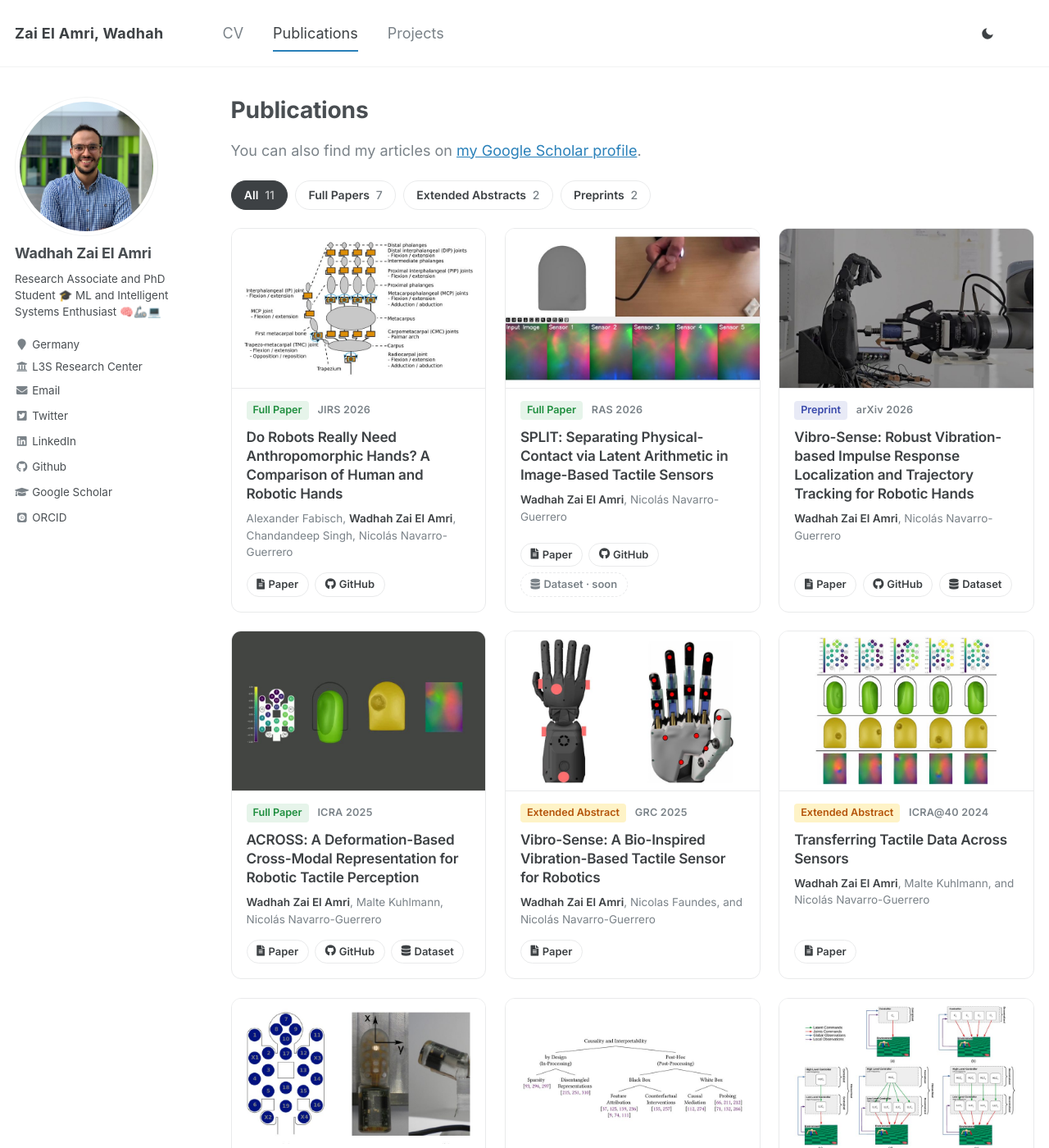
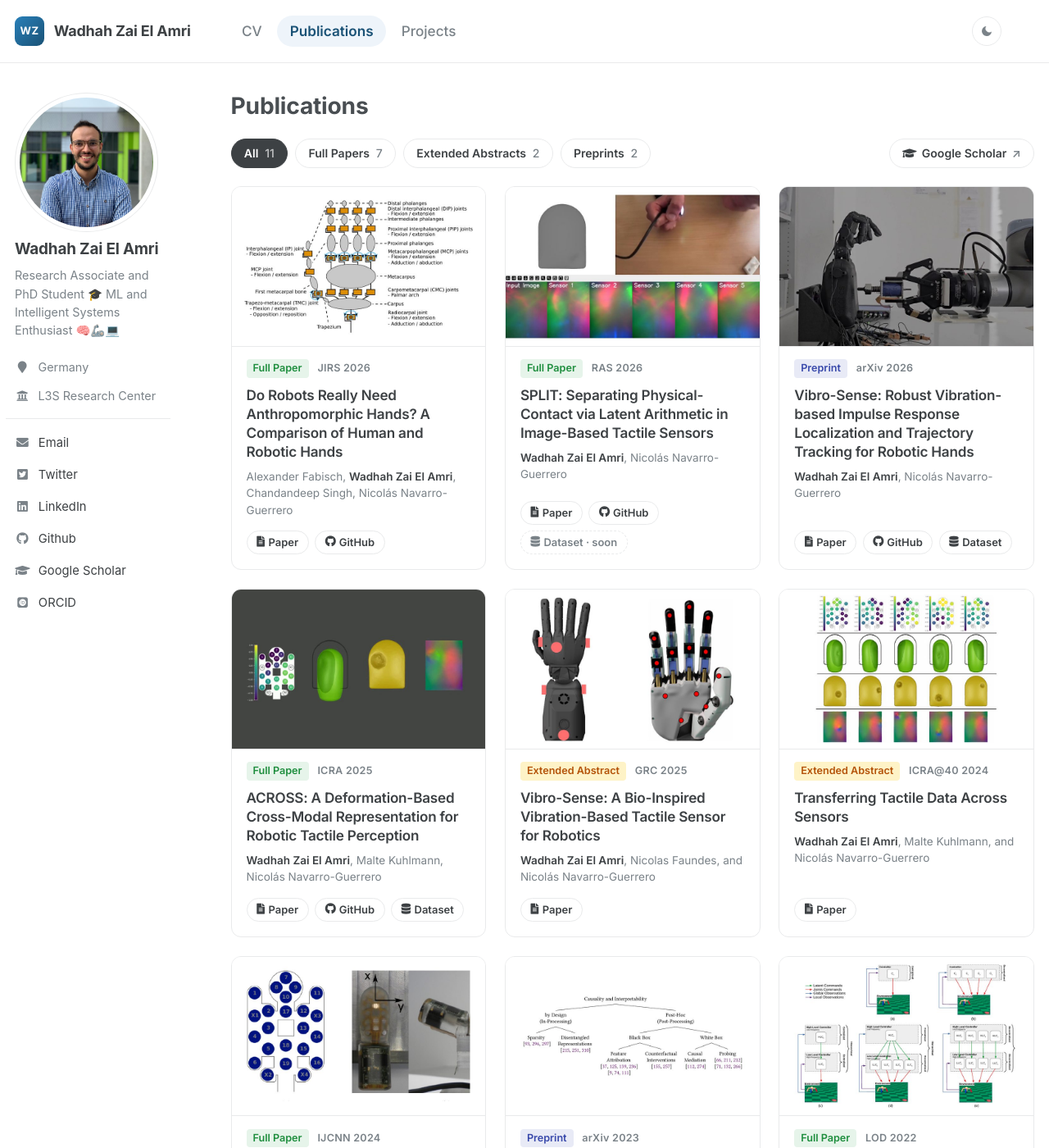
Before and after one commit to wzaielamri/wzaielamri.github.io, a Jekyll site: the page built from _pages/publications.md, in a window 1280 px wide and 1400 px high. Shown: the whole window at 82% size. Built offline with Jekyll 4.4.1, drawn with Linux system fonts in a browser that asks for light colours; some web fonts are replaced.

Commit message:
update design

```diff
--- a/_includes/author-profile.html
+++ b/_includes/author-profile.html
@@ -23,10 +23,10 @@
     <button class="btn btn--inverse">Follow</button>
     <ul class="author__urls social-icons">
       {% if author.location %}
-        <li><i class="fa fa-fw fa-map-marker" aria-hidden="true"></i> {{ author.location }}</li>
+        <li class="author__meta"><i class="fa fa-fw fa-map-marker" aria-hidden="true"></i> {{ author.location }}</li>
       {% endif %}
       {% if author.employer %}
-        <li><i class="fas fa-fw fa-university" aria-hidden="true"></i> {{ author.employer }}</li>
+        <li class="author__meta"><i class="fas fa-fw fa-university" aria-hidden="true"></i> {{ author.employer }}</li>
       {% endif %}
       {% if author.uri %}
         <li><a href="{{ author.uri }}"><i class="fas fa-fw fa-link" aria-hidden="true"></i> {{ site.data.ui-text[site.locale].website_label | default: "Website" }}</a></li>
--- a/_includes/masthead.html
+++ b/_includes/masthead.html
@@ -6,7 +6,8 @@
       <nav id="site-nav" class="greedy-nav">
         <button><div class="navicon"></div></button>
         <ul class="visible-links">
-          <li class="masthead__menu-item masthead__menu-item--lg"><a href="{{ base_path }}/">{{ site.title }}</a></li>
+          {% assign name_words = site.name | split: " " %}
+          <li class="masthead__menu-item masthead__menu-item--lg"><a href="{{ base_path }}/" class="masthead__brand"><span class="masthead__mark" aria-hidden="true">{{ name_words[0] | slice: 0 }}{{ name_words[1] | slice: 0 }}</span><span class="masthead__name">{{ site.name }}</span></a></li>
           {% for link in site.data.navigation.main %}
             {% if link.url contains 'http' %}
               {% assign domain = '' %}
--- a/_pages/publications.md
+++ b/_pages/publications.md
@@ -4,10 +4,6 @@ title: "Publications"
 permalink: /publications/
 author_profile: true
 ---
-
-{% if site.author.googlescholar %}
-  <p class="archive__lead">You can also find my articles on <a href="{{ site.author.googlescholar }}">my Google Scholar profile</a>.</p>
-{% endif %}
 
 {% include base_path %}
 
@@ -16,12 +12,17 @@ author_profile: true
 {% assign abstracts = pubs | where: "pub_type", "extended_abstract" %}
 {% assign preprints = pubs | where: "pub_type", "preprint" %}
 
-{% comment %}Shown by custom.js; without JS every card stays visible.{% endcomment %}
-<div class="card-filters" role="group" aria-label="Filter by type" hidden>
-  <button type="button" class="card-filter" data-filter="all" aria-pressed="true">All <span>{{ pubs.size }}</span></button>
-  <button type="button" class="card-filter" data-filter="full_paper" aria-pressed="false">Full Papers <span>{{ full_papers.size }}</span></button>
-  <button type="button" class="card-filter" data-filter="extended_abstract" aria-pressed="false">Extended Abstracts <span>{{ abstracts.size }}</span></button>
-  <button type="button" class="card-filter" data-filter="preprint" aria-pressed="false">Preprints <span>{{ preprints.size }}</span></button>
+<div class="archive__toolbar">
+  {% comment %}Shown by custom.js; without JS every card stays visible.{% endcomment %}
+  <div class="card-filters" role="group" aria-label="Filter by type" hidden>
+    <button type="button" class="card-filter" data-filter="all" aria-pressed="true">All <span>{{ pubs.size }}</span></button>
+    <button type="button" class="card-filter" data-filter="full_paper" aria-pressed="false">Full Papers <span>{{ full_papers.size }}</span></button>
+    <button type="button" class="card-filter" data-filter="extended_abstract" aria-pressed="false">Extended Abstracts <span>{{ abstracts.size }}</span></button>
+    <button type="button" class="card-filter" data-filter="preprint" aria-pressed="false">Preprints <span>{{ preprints.size }}</span></button>
+  </div>
+  {% if site.author.googlescholar %}
+    <a class="archive__scholar" href="{{ site.author.googlescholar }}" title="All my articles on Google Scholar"><i class="fas fa-graduation-cap" aria-hidden="true"></i> Google Scholar <span aria-hidden="true">↗</span></a>
+  {% endif %}
 </div>
 
 <div class="card-grid">
--- a/assets/css/custom.css
+++ b/assets/css/custom.css
@@ -24,7 +24,6 @@ h1, h2, h3, h4, h5, h6 {
   --text-muted:       #7a8288;
   --border:           #e9eaeb;
   --masthead-bg:      #ffffff;
-  --sidebar-bg:       #ffffff;
   --code-bg:          #f6f8fa;
   --link:             #2980b9;
   --link-hover:       #1a5276;
@@ -33,10 +32,12 @@ h1, h2, h3, h4, h5, h6 {
   --chip-bg:          #eef4fa;
   --chip-text:        #1a5276;
   --on-accent:        #ffffff;  /* text on an accent-filled button */
+  --nav-hover:        rgba(128, 128, 128, 0.12);
   --transition-speed: 0.25s;
   /* Measured at runtime in custom.js; this is the one-row no-JS fallback
-     (1em wrapper padding + 0.5rem link padding + line-height, at 18px root). */
-  --masthead-height:  82px;
+     (0.6em wrapper padding around the 2rem monogram and the nav pills, at
+     18px root). */
+  --masthead-height:  77px;
 }
 
 /* --------------------------------------------------------------------------
@@ -51,7 +52,6 @@ h1, h2, h3, h4, h5, h6 {
   --text-muted:       #8899aa;
   --border:           #2e333d;
   --masthead-bg:      #13161b;
-  --sidebar-bg:       #1e2229;
   --code-bg:          #22262e;
   --link:             #5dade2;
   --link-hover:       #85c1e9;
@@ -91,56 +91,6 @@ video,
 [data-theme="dark"] body {
   background-color: var(--bg);
   color: var(--text);
-}
-
-[data-theme="dark"] .masthead {
-  background-color: var(--masthead-bg);
-  border-bottom-color: var(--border);
-}
-
-[data-theme="dark"] .greedy-nav {
-  background: var(--masthead-bg);
-}
-
-[data-theme="dark"] .greedy-nav a {
-  color: var(--text);
-}
-
-[data-theme="dark"] .greedy-nav a:hover {
-  color: var(--link);
-}
-
-[data-theme="dark"] .greedy-nav .hidden-links {
-  background: var(--bg-alt);
-  border-color: var(--border);
-}
-
-[data-theme="dark"] .greedy-nav .hidden-links a:hover {
-  background: var(--bg);
-  color: var(--link);
-}
-
-[data-theme="dark"] .greedy-nav button {
-  background-color: #2e3440;
-}
-
-[data-theme="dark"] .sidebar,
-[data-theme="dark"] .author__urls-wrapper {
-  background-color: var(--sidebar-bg);
-}
-
-[data-theme="dark"] .author__name,
-[data-theme="dark"] .author__bio {
-  color: var(--text);
-}
-
-[data-theme="dark"] .author__urls a,
-[data-theme="dark"] .author__urls li {
-  color: var(--text-muted);
-}
-
-[data-theme="dark"] .author__urls a:hover {
-  color: var(--link);
 }
 
 /* The theme paints these icons (near-)black, which vanishes on the dark sidebar */
@@ -276,33 +226,33 @@ video,
   z-index: 30;
 
   background: none;
-  border: none;
+  border: 1px solid var(--border);
   cursor: pointer;
-  padding: 5px;
+  padding: 0;
   border-radius: 50%;
   display: inline-flex;
   align-items: center;
   justify-content: center;
-  color: var(--text, #3d4144);
+  color: var(--text-muted);
   line-height: 1;
-  width: 34px;
-  height: 34px;
+  width: 36px;
+  height: 36px;
 }
 
 .dark-mode-toggle:hover {
-  background-color: rgba(128, 128, 128, 0.15);
-  transform: translateY(-50%) scale(1.12);
-}
-
-.dark-mode-toggle:focus {
+  background-color: var(--nav-hover);
+  color: var(--text);
+}
+
+.dark-mode-toggle:focus-visible {
   outline: 2px solid var(--accent, #2980b9);
   outline-offset: 2px;
 }
 
 .dark-mode-toggle svg {
   display: block;
-  width: 18px;
-  height: 18px;
+  width: 16px;
+  height: 16px;
   pointer-events: none;
 }
 
@@ -318,13 +268,34 @@ video,
   padding-right: 5.8rem;
 }
 
-/* Keep nav controls readable and pinned right in both themes */
+/* Burger button: the same round button as the theme toggle, pinned right */
 .greedy-nav button {
+  top: 50%;
   right: 0;
+  width: 36px;
+  height: 36px;
+  padding: 0;
+  border: 1px solid var(--border);
+  border-radius: 50%;
   background-color: transparent;
-  color: var(--text, #3d4144);
-  padding: 0 0.35rem;
+  color: var(--text-muted);
+  transform: translateY(-50%);
   z-index: 31;
+}
+
+.greedy-nav button:hover {
+  background-color: var(--nav-hover);
+  color: var(--text);
+}
+
+.navicon,
+.navicon::before,
+.navicon::after,
+.close .navicon::before,
+.close .navicon::after {
+  width: 16px;
+  height: 2px;
+  border-radius: 1px;
 }
 
 .navicon,
@@ -333,12 +304,18 @@ video,
   background: currentColor;
 }
 
+.navicon::before { top: -5px; }
+.navicon::after  { bottom: -5px; }
+
 
 /* Small screens: shrink author/site title instead of letting it disappear into menu */
 @media (max-width: 650px) {
-  .masthead__menu-item--lg a {
-    font-size: 0.88rem;
+  .greedy-nav .visible-links .masthead__brand {
     max-width: 58vw;
+    font-size: 0.9rem;
+  }
+
+  .masthead__name {
     overflow: hidden;
     text-overflow: ellipsis;
     white-space: nowrap;
@@ -346,13 +323,14 @@ video,
 
   .dark-mode-toggle {
     right: 2.55rem;
-    width: 32px;
-    height: 32px;
+    width: 34px;
+    height: 34px;
   }
 
   .greedy-nav button {
     right: 2.9rem;
-    padding: 0 0.4rem;
+    width: 34px;
+    height: 34px;
   }
 
   .masthead__inner-wrap .greedy-nav {
@@ -369,7 +347,7 @@ video,
    -------------------------------------------------------------------------- */
 @media (min-width: 57.8125em) {
   .sidebar.sticky {
-    top: calc(var(--masthead-height, 82px) + 1em);
+    top: calc(var(--masthead-height, 77px) + 1em);
   }
 }
 
@@ -522,34 +500,124 @@ a {
   box-shadow: 0 6px 22px rgba(0, 0, 0, 0.15);
 }
 
-/* Nav links: muted, with the current section (aria-current, set in
-   masthead.html) in full text colour and underlined like a hover. */
-.greedy-nav .visible-links a {
-  color: var(--text-muted);
-}
-
-.greedy-nav .visible-links a:hover,
-.greedy-nav .visible-links a[aria-current="page"] {
-  color: var(--text);
-}
-
-.greedy-nav .visible-links a:not(.masthead__menu-item--lg a)::before {
-  height: 2px;
-  background: var(--accent, #2980b9);
-}
-
-.greedy-nav .visible-links a[aria-current="page"]::before {
-  transform: scaleX(1);
-}
-
-/* Masthead title */
-.greedy-nav .visible-links .masthead__menu-item--lg a {
-  letter-spacing: 0.3px;
-  color: var(--text);
-}
-
-.masthead__inner-wrap  {
-  padding-right: 3.2rem;
+/* --------------------------------------------------------------------------
+   Masthead: monogram and name, nav links as pills with the current section
+   (aria-current, set in masthead.html) filled, on a translucent sticky bar
+   -------------------------------------------------------------------------- */
+.masthead {
+  background-color: var(--masthead-bg);
+  border-bottom-color: var(--border);
+}
+
+@supports ((-webkit-backdrop-filter: blur(1px)) or (backdrop-filter: blur(1px))) {
+  .masthead {
+    background-color: color-mix(in srgb, var(--masthead-bg) 88%, transparent);
+    -webkit-backdrop-filter: saturate(180%) blur(12px);
+    backdrop-filter: saturate(180%) blur(12px);
+  }
+}
+
+.masthead__inner-wrap {
+  padding-top: 0.6em;
+  padding-bottom: 0.6em;
+  padding-right: 3.2rem;  /* room for the theme toggle */
+  font-family: 'Inter', -apple-system, BlinkMacSystemFont, 'Segoe UI', Roboto, sans-serif;
+}
+
+.masthead .greedy-nav {
+  background: transparent;
+}
+
+.masthead__menu-item--lg {
+  padding-right: 1.5rem;
+}
+
+/* The theme's sliding underline gives way to the pills */
+.greedy-nav .visible-links a::before {
+  display: none;
+}
+
+.greedy-nav .visible-links .masthead__brand {
+  display: flex;
+  align-items: center;
+  gap: 0.65rem;
+  color: var(--text);
+  font-weight: 700;
+  letter-spacing: -0.01em;
+}
+
+.masthead__mark {
+  display: inline-flex;
+  flex: none;
+  align-items: center;
+  justify-content: center;
+  width: 2rem;
+  height: 2rem;
+  border-radius: 9px;
+  background: linear-gradient(135deg, var(--accent), var(--accent-hover));
+  color: var(--on-accent);
+  font-size: 0.72rem;
+  font-weight: 800;
+  letter-spacing: 0.04em;
+}
+
+.greedy-nav .visible-links a:not(.masthead__brand) {
+  margin: 0 0.1rem;
+  padding: 0.35rem 0.85rem;
+  border-radius: 999px;
+  font-size: 0.95rem;
+  font-weight: 500;
+  color: var(--text-muted);
+}
+
+.greedy-nav .visible-links a:not(.masthead__brand):hover {
+  color: var(--text);
+  background: var(--nav-hover);
+}
+
+.greedy-nav .visible-links a[aria-current="page"],
+.greedy-nav .visible-links a[aria-current="page"]:hover {
+  color: var(--chip-text);
+  background: var(--chip-bg);
+  font-weight: 600;
+}
+
+/* Overflow menu (phones): a rounded card, without the theme's white arrow */
+.greedy-nav .hidden-links {
+  min-width: 11rem;
+  margin-top: 0.6rem;
+  padding: 0.35rem;
+  border: 1px solid var(--border);
+  border-radius: 12px;
+  background: var(--card-bg);
+  box-shadow: 0 12px 32px var(--card-shadow);
+}
+
+.greedy-nav .hidden-links::before,
+.greedy-nav .hidden-links::after {
+  display: none;
+}
+
+.greedy-nav .hidden-links li {
+  border-bottom: 0;
+}
+
+.greedy-nav .hidden-links a {
+  padding: 0.55rem 0.85rem;
+  border-radius: 8px;
+  font-size: 0.95rem;
+  color: var(--text);
+}
+
+.greedy-nav .hidden-links a:hover {
+  color: var(--text);
+  background: var(--nav-hover);
+}
+
+.greedy-nav .hidden-links a[aria-current="page"] {
+  color: var(--chip-text);
+  background: var(--chip-bg);
+  font-weight: 600;
 }
 
 /* Slightly bolder headings */
@@ -842,7 +910,42 @@ html[data-theme="dark"] {
 /* --------------------------------------------------------------------------
    Archive page text around the grids
    -------------------------------------------------------------------------- */
-.archive__lead {
+/* Publications: type filters on the left, Google Scholar on the right */
+.archive__toolbar {
+  display: flex;
+  flex-wrap: wrap;
+  align-items: center;
+  gap: 0.75rem 1rem;
+  margin: 1.25em 0 0;
+}
+
+.archive__toolbar .card-filters {
+  margin: 0;
+}
+
+/* Scoped under the toolbar to outrank the theme's link colour and underline */
+.archive__toolbar .archive__scholar {
+  display: inline-flex;
+  align-items: center;
+  gap: 0.45em;
+  margin-left: auto;
+  padding: 0.35rem 0.85rem;
+  border: 1px solid var(--border);
+  border-radius: 999px;
+  font-size: 0.78rem;
+  font-weight: 600;
+  color: var(--text);
+  background: var(--card-bg);
+  text-decoration: none;
+}
+
+.archive__toolbar .archive__scholar:hover {
+  border-color: var(--accent);
+  color: var(--accent);
+  text-decoration: none;
+}
+
+.archive__toolbar .archive__scholar span {
   color: var(--text-muted);
 }
 
@@ -1501,13 +1604,94 @@ a.page-nav__link:hover .page-nav__title {
 }
 
 /* --------------------------------------------------------------------------
-   Author sidebar: one muted icon colour instead of each brand's own
-   -------------------------------------------------------------------------- */
-.author__urls.social-icons li > i,
-.author__urls.social-icons a > i {
-  color: var(--text-muted);
-}
-
-.author__urls.social-icons a:hover > i {
+   Author sidebar (_includes/author-profile.html): name and bio, then
+   location and employer as muted facts, a rule, and the links as rows.
+   Icons share one muted colour instead of each brand's own.
+   -------------------------------------------------------------------------- */
+.sidebar .author__name {
+  font-size: 1.05rem;
+  font-weight: 700;
+  letter-spacing: -0.01em;
+  color: var(--text);
+}
+
+.sidebar .author__bio {
+  font-size: 0.8rem;
+  line-height: 1.55;
+  color: var(--text-muted);
+}
+
+.author__avatar img {
+  border-color: var(--border);
+}
+
+.sidebar .author__urls.social-icons li > i,
+.sidebar .author__urls.social-icons a > i {
+  color: var(--text-muted);
+}
+
+.sidebar .author__urls.social-icons a:hover > i {
   color: var(--accent);
 }
+
+.author__urls .author__meta {
+  display: flex;
+  align-items: baseline;
+  gap: 0.55rem;
+  padding: 0.2rem 0.6rem;
+  font-size: 0.8rem;
+  line-height: 1.45;
+  white-space: normal;
+  color: var(--text-muted);
+}
+
+.author__urls li:not(.author__meta) a {
+  display: flex;
+  align-items: center;
+  gap: 0.55rem;
+  margin: 0 0 1px;
+  padding: 0.28rem 0.6rem;
+  border-radius: 8px;
+  font-size: 0.82rem;
+  color: var(--text);
+}
+
+.author__urls li:not(.author__meta) a:hover {
+  background: var(--nav-hover);
+  color: var(--accent);
+  text-decoration: none;
+}
+
+.author__urls .author__meta + li:not(.author__meta) {
+  margin-top: 0.7rem;
+  padding-top: 0.7rem;
+  border-top: 1px solid var(--border);
+}
+
+/* Desktop: pull the rows' padding into the gutter so icons line up with the name */
+@media (min-width: 57.8125em) {
+  .author__urls {
+    margin-left: -0.6rem;
+  }
+}
+
+/* Phones: the list is the "Follow" dropdown; theme it and drop the white arrow */
+@media (max-width: 57.8em) {
+  .author__urls {
+    min-width: 13rem;
+    padding: 0.4rem;
+    border-color: var(--border);
+    border-radius: 12px;
+    background: var(--card-bg);
+    box-shadow: 0 12px 32px var(--card-shadow);
+  }
+
+  .author__urls::before,
+  .author__urls::after {
+    display: none;
+  }
+
+  .author__urls-wrapper .btn--inverse {
+    border-radius: 999px;
+  }
+}
```
